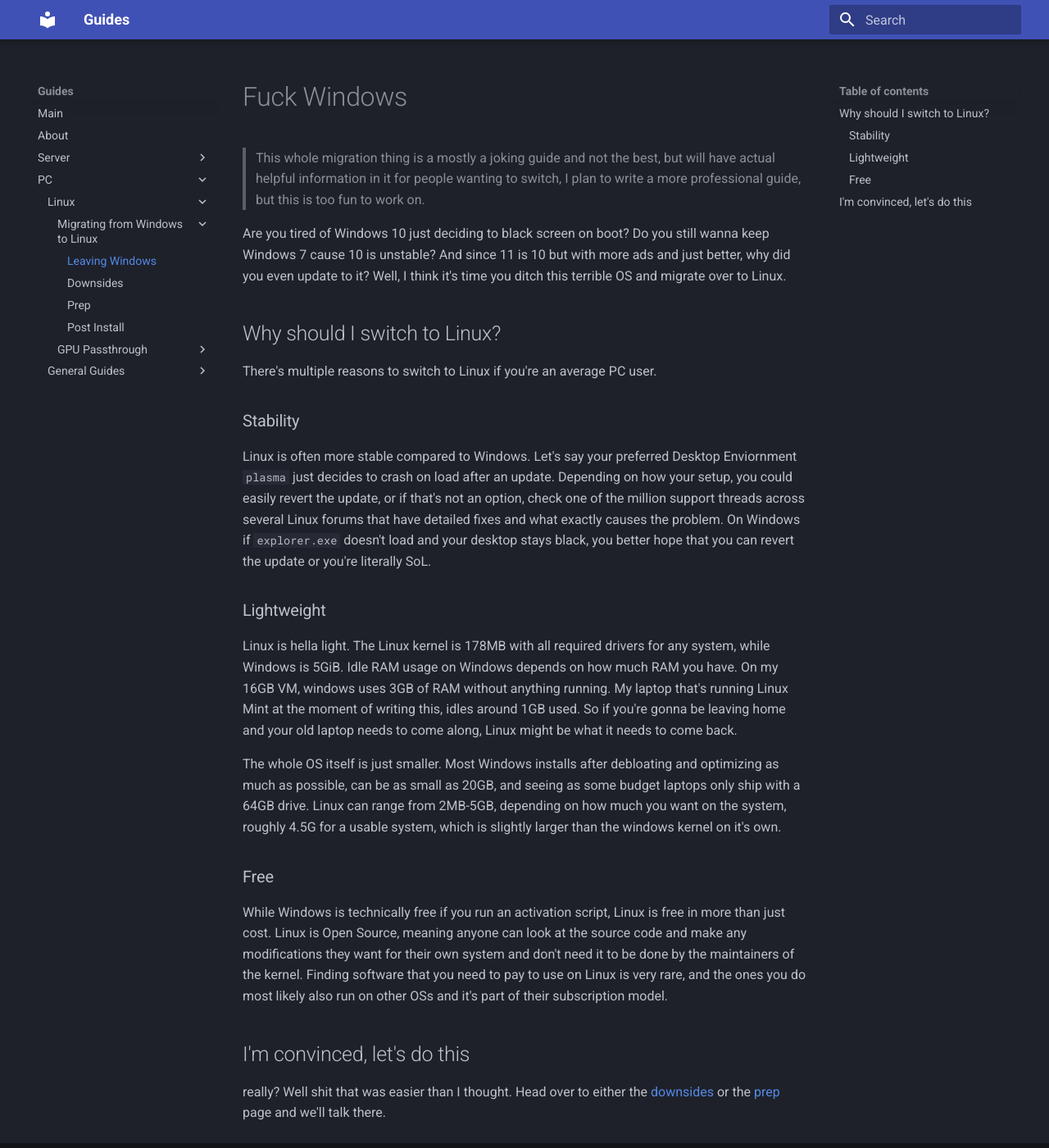
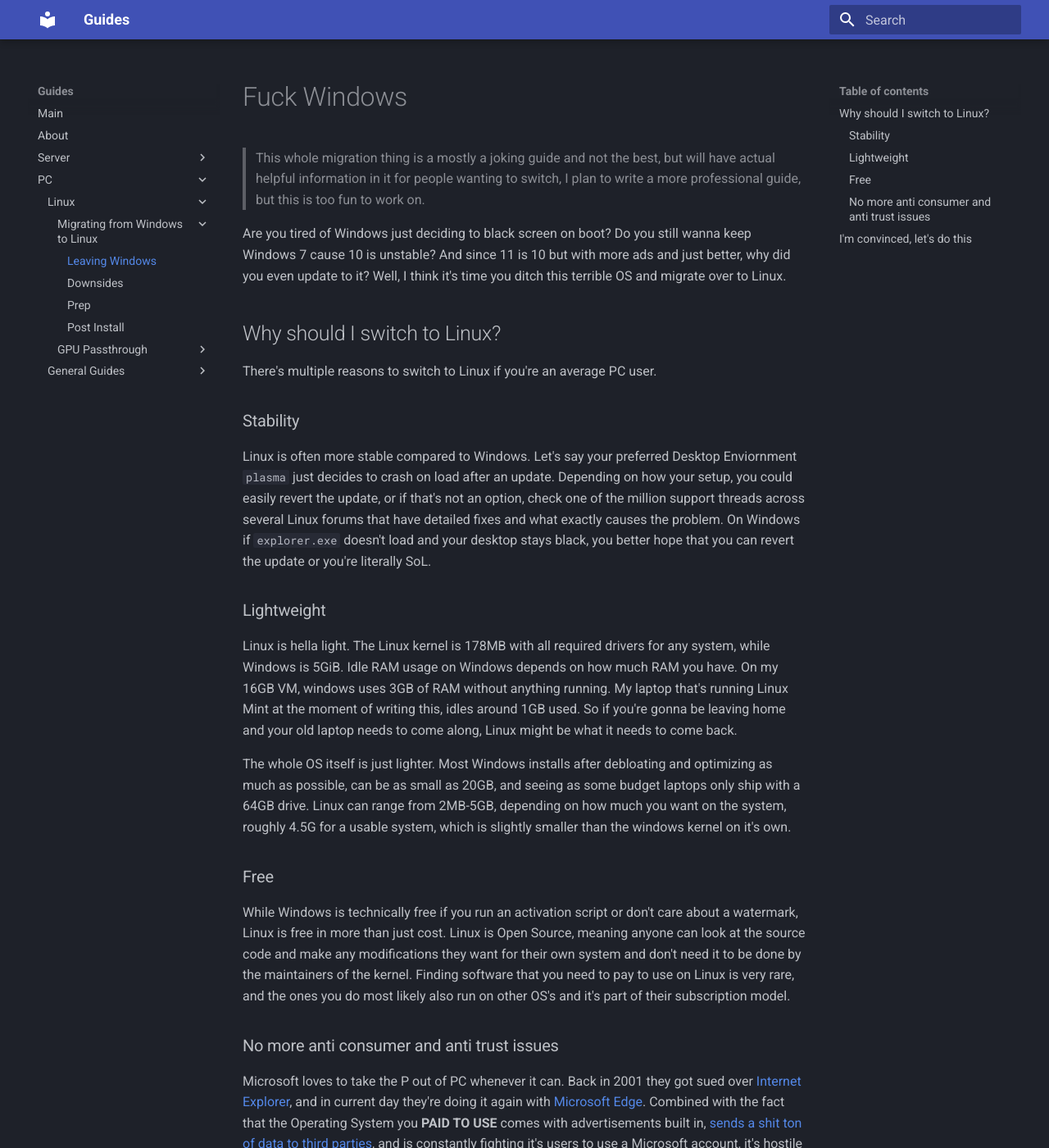
Before and after one commit to 46620/guides, an MkDocs documentation site: the page built from docs/machine/linux/migration/why.md, in a window 1280 px wide and 1400 px high. Shown: the whole window at 82% size. Built offline with MkDocs 1.6.1 and Material for MkDocs 9.7.7, drawn with Linux system fonts in a browser that asks for light colours; some of the changed text lies outside the part shown.

Commit message:
update some migration stuff

```diff
--- a/docs/machine/linux/migration/why.md
+++ b/docs/machine/linux/migration/why.md
@@ -2,7 +2,7 @@
 
 > This whole migration thing is a mostly a joking guide and not the best, but will have actual helpful information in it for people wanting to switch, I plan to write a more professional guide, but this is too fun to work on.
 
-Are you tired of Windows 10 just deciding to black screen on boot? Do you still wanna keep Windows 7 cause 10 is unstable? And since 11 is 10 but with more ads and just better, why did you even update to it? Well, I think it's time you ditch this terrible OS and migrate over to Linux.
+Are you tired of Windows just deciding to black screen on boot? Do you still wanna keep Windows 7 cause 10 is unstable? And since 11 is 10 but with more ads and just better, why did you even update to it? Well, I think it's time you ditch this terrible OS and migrate over to Linux.
 
 ## Why should I switch to Linux?
 
@@ -16,11 +16,15 @@ Linux is often more stable compared to Windows. Let's say your preferred Desktop
 
 Linux is hella light. The Linux kernel is 178MB with all required drivers for any system, while Windows is 5GiB. Idle RAM usage on Windows depends on how much RAM you have. On my 16GB VM, windows uses 3GB of RAM without anything running. My laptop that's running Linux Mint at the moment of writing this, idles around 1GB used. So if you're gonna be leaving home and your old laptop needs to come along, Linux might be what it needs to come back.
 
-The whole OS itself is just smaller. Most Windows installs after debloating and optimizing as much as possible, can be as small as 20GB, and seeing as some budget laptops only ship with a 64GB drive. Linux can range from 2MB-5GB, depending on how much you want on the system, roughly 4.5G for a usable system, which is slightly larger than the windows kernel on it's own.
+The whole OS itself is just lighter. Most Windows installs after debloating and optimizing as much as possible, can be as small as 20GB, and seeing as some budget laptops only ship with a 64GB drive. Linux can range from 2MB-5GB, depending on how much you want on the system, roughly 4.5G for a usable system, which is slightly smaller than the windows kernel on it's own.
 
 ### Free
 
-While Windows is technically free if you run an activation script, Linux is free in more than just cost. Linux is Open Source, meaning anyone can look at the source code and make any modifications they want for their own system and don't need it to be done by the maintainers of the kernel. Finding software that you need to pay to use on Linux is very rare, and the ones you do most likely also run on other OSs and it's part of their subscription model.
+While Windows is technically free if you run an activation script or don't care about a watermark, Linux is free in more than just cost. Linux is Open Source, meaning anyone can look at the source code and make any modifications they want for their own system and don't need it to be done by the maintainers of the kernel. Finding software that you need to pay to use on Linux is very rare, and the ones you do most likely also run on other OS's and it's part of their subscription model.
+
+### No more anti consumer and anti trust issues
+
+Microsoft loves to take the P out of PC whenever it can. Back in 2001 they got sued over [Internet Explorer](https://en.wikipedia.org/wiki/United_States_v._Microsoft_Corp.), and in current day they're doing it again with [Microsoft Edge](https://www.techradar.com/news/microsoft-just-broke-the-best-way-to-make-chrome-your-default-browser). Combined with the fact that the Operating System you **PAID TO USE** comes with advertisements built in, [sends a shit ton of data to third parties](https://www.youtube.com/watch?v=IT4vDfA_4NI), and is constantly fighting it's users to use a Microsoft account, it's hostile towards people that just want to use a computer and cares even a shred about their privacy and data.
 
 ## I'm convinced, let's do this
 
```
Also changed, not shown: docs/machine/linux/migration/prep.md (+1 -1 lines).
